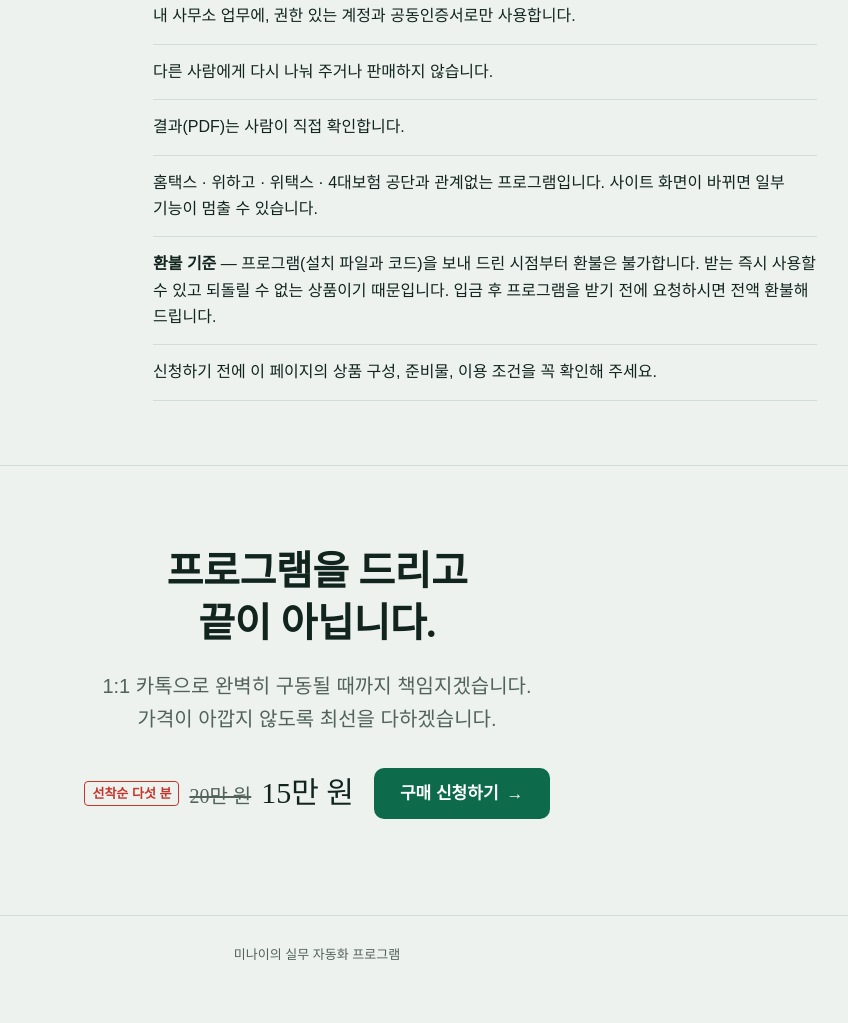
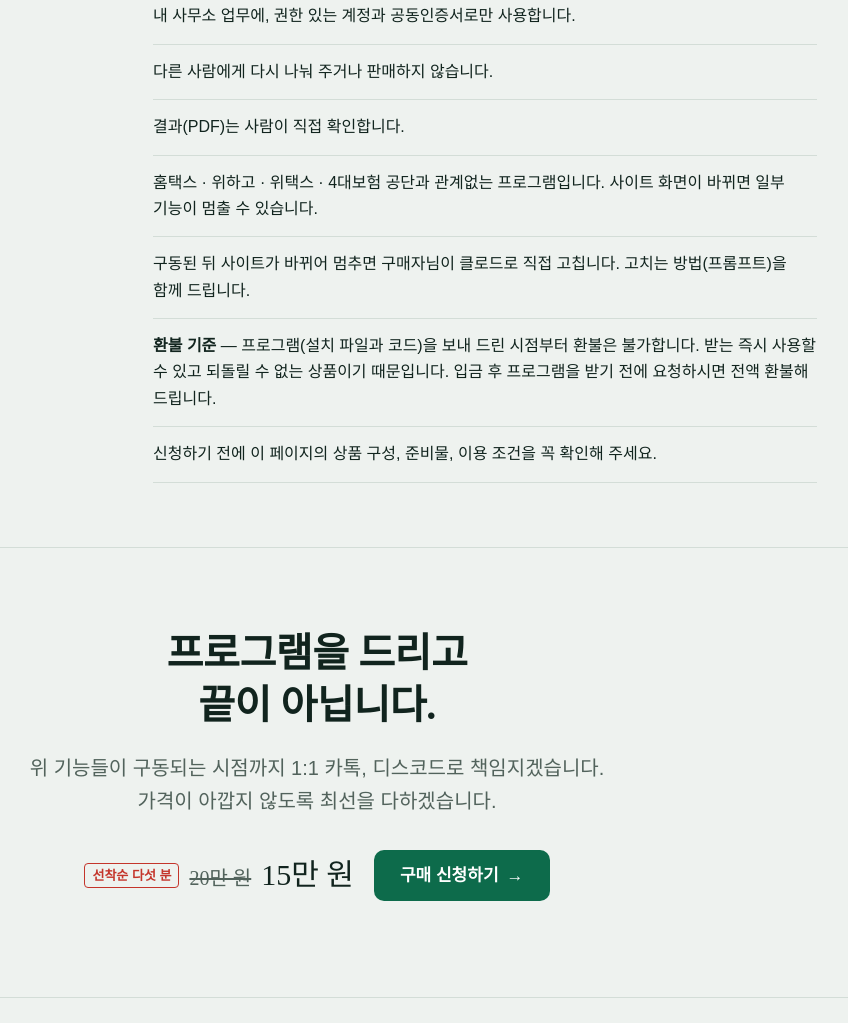
Before and after one commit to taxkms96/taxkms96.github.io, a plain HTML site: page index.html in a window 1280 px wide. Shown: the part 2042-3065 px from the top of the page, without its empty margins (323-1171 px from the left). Before the commit the page ends 3035 px from the top, so only its background shows below. Drawn offline with Linux system fonts and the light colour scheme; a web font is replaced by a local one.

Commit message:
홈페이지: 지원 범위·사이트 변경 시 구매자 수정·디스코드 안내

```diff
--- a/index.html
+++ b/index.html
@@ -216,6 +216,7 @@
       <li>다른 사람에게 다시 나눠 주거나 판매하지 않습니다.</li>
       <li>결과(PDF)는 사람이 직접 확인합니다.</li>
       <li>홈택스 · 위하고 · 위택스 · 4대보험 공단과 관계없는 프로그램입니다. 사이트 화면이 바뀌면 일부 기능이 멈출 수 있습니다.</li>
+      <li>구동된 뒤 사이트가 바뀌어 멈추면 구매자님이 클로드로 직접 고칩니다. 고치는 방법(프롬프트)을 함께 드립니다.</li>
       <li><b>환불 기준</b> — 프로그램(설치 파일과 코드)을 보내 드린 시점부터 환불은 불가합니다. 받는 즉시 사용할 수 있고 되돌릴 수 없는 상품이기 때문입니다. 입금 후 프로그램을 받기 전에 요청하시면 전액 환불해 드립니다.</li>
       <li>신청하기 전에 이 페이지의 상품 구성, 준비물, 이용 조건을 꼭 확인해 주세요.</li>
     </ul>
@@ -225,7 +226,7 @@
 <section class="close">
   <div class="wrap">
     <h2>프로그램을 드리고<br>끝이 아닙니다.</h2>
-    <p class="promise">1:1 카톡으로 완벽히 구동될 때까지 책임지겠습니다.<br>가격이 아깝지 않도록 최선을 다하겠습니다.</p>
+    <p class="promise">위 기능들이 구동되는 시점까지 1:1 카톡, 디스코드로 책임지겠습니다.<br>가격이 아깝지 않도록 최선을 다하겠습니다.</p>
     <div class="buy">
       <div class="price"><span class="off">선착순 다섯 분</span><span class="was">20만 원</span><span>15만 원</span></div>
       <a class="btn apply" href="#">구매 신청하기 <span class="arrow">→</span></a>
```
